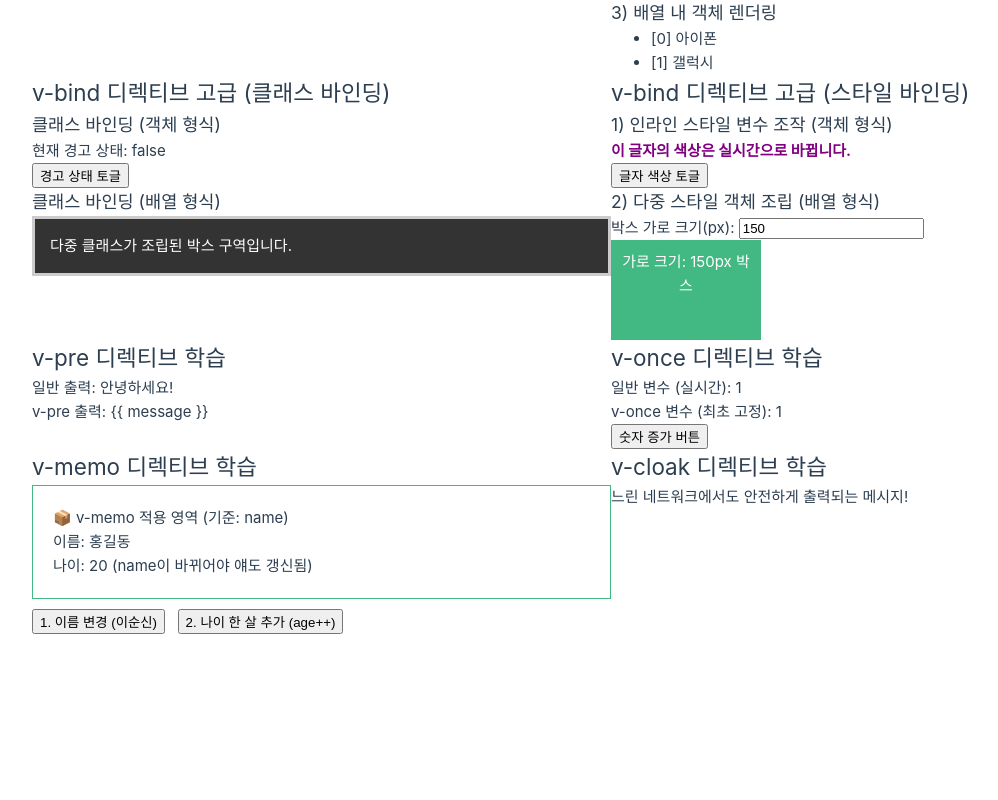
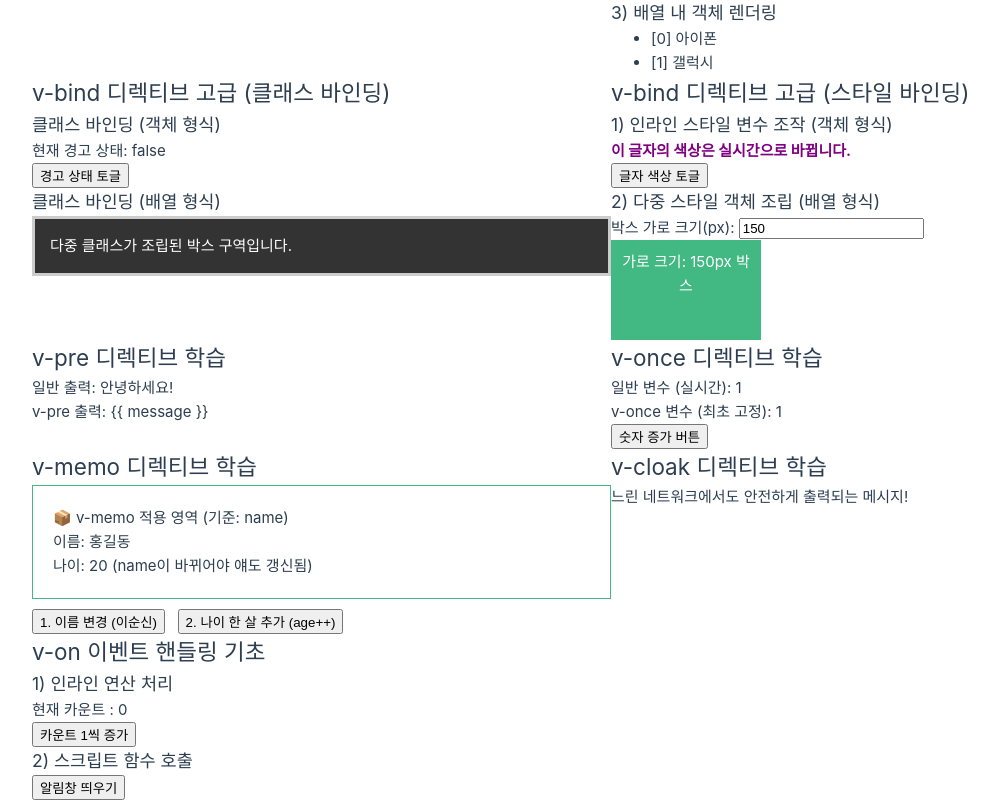
Before and after one commit to rntqkdl/skala-vue, a Vue app: page / in a window 1280 px wide. Shown: the part 1059-1859 px from the top of the page, without its empty margins (29-1027 px from the left). Before the commit the page ends 1693 px from the top, so only its background shows below. Built offline with nearby package versions, Linux system fonts and the light colour scheme.

Commit message:
vue-event 연습

```diff
--- a/src/App.vue
+++ b/src/App.vue
@@ -14,6 +14,7 @@ import SampleVpre from './components/practices/SampleVpre.vue'
 import SampleVonce from './components/practices/SampleVonce.vue'
 import SampleVmemo from './components/practices/SampleVmemo.vue'
 import SampleVcloak from './components/practices/SampleVcloak.vue'
+import VueonEventHandler from './components/practices/VueonEventHandler.vue'
 </script>
 
 <template>
@@ -33,4 +34,5 @@ import SampleVcloak from './components/practices/SampleVcloak.vue'
   <SampleVonce />
   <SampleVmemo />
   <SampleVcloak />
+  <VueonEventHandler />
 </template>
--- /dev/null
+++ b/src/components/practices/VueonEventHandler.vue
@@ -0,0 +1,19 @@
+<script setup>
+import { ref } from 'vue'
+const count = ref(0)
+const showAlert = () => {
+  alert('함수가 성공적으로 호출되었습니다!')
+}
+</script>
+
+<template>
+  <div class="practice-section">
+    <h2>v-on 이벤트 핸들링 기초</h2>
+    <h3>1) 인라인 연산 처리</h3>
+    <p>현재 카운트 : {{ count }}</p>
+    <button @click="count++">카운트 1씩 증가</button>
+    <br />
+    <h3>2) 스크립트 함수 호출</h3>
+    <button @click="showAlert">알림창 띄우기</button>
+  </div>
+</template>
```
Also changed, not shown: src/components/practices/VueEventObject.vue (added).
